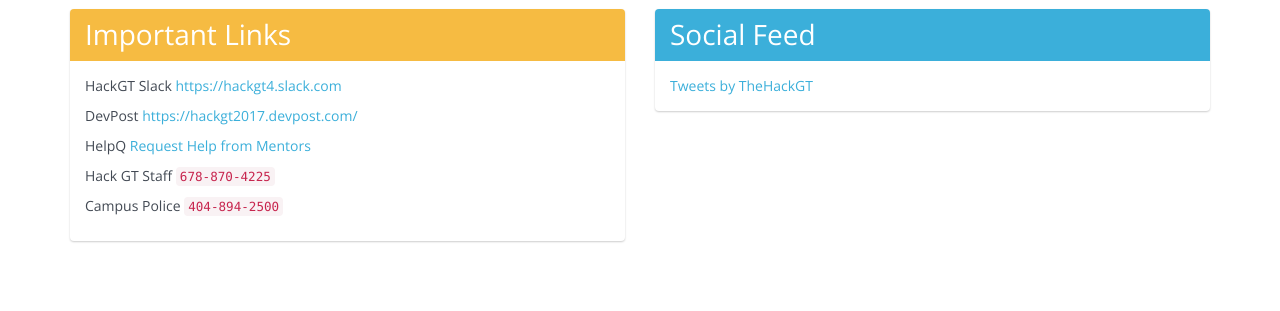
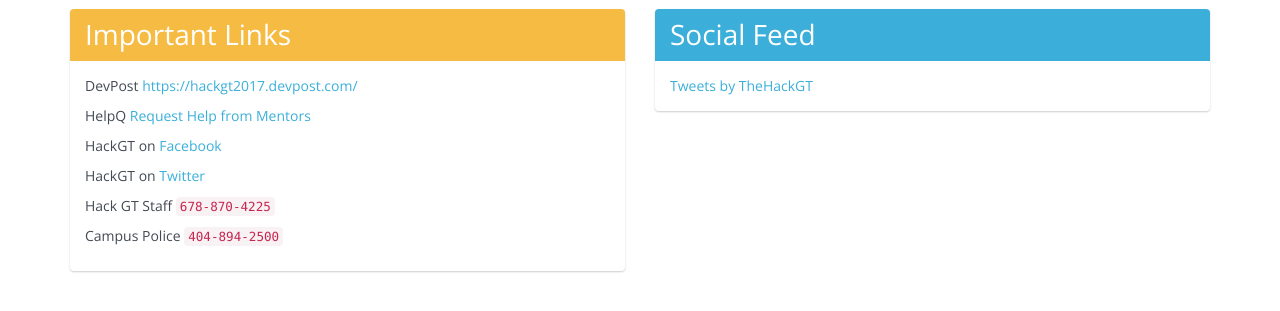
Before and after one commit to HackGT/hackgt2017-live, a plain HTML site: page index.html in a window 1280 px wide. Shown: the part 157-468 px from the top of the page. Drawn offline with nearby package versions, Linux system fonts and the light colour scheme.

Commit message:
New links

```diff
--- a/index.html
+++ b/index.html
@@ -50,11 +50,12 @@
                             </div>
 
                             <div class="panel-body">
-                                <p>HackGT Slack <a href="https://hackgt4.slack.com">https://hackgt4.slack.com</a></p>
-
                                 <p>DevPost <a href="https://hackgt2017.devpost.com/">https://hackgt2017.devpost.com/</a></p>
 
                                 <p>HelpQ <a href="https://helpq.hack.gt">Request Help from Mentors</a></p>
+
+                                <p>HackGT on <a href="https://www.facebook.com/HackGT/">Facebook</a></p>
+                                <p>HackGT on <a href="https://twitter.com/TheHackGT">Twitter</a></p>
 
                                 <p>Hack GT Staff <code>678-870-4225</code></p>
                                 <p>Campus Police <code>404-894-2500</code></p>
```
